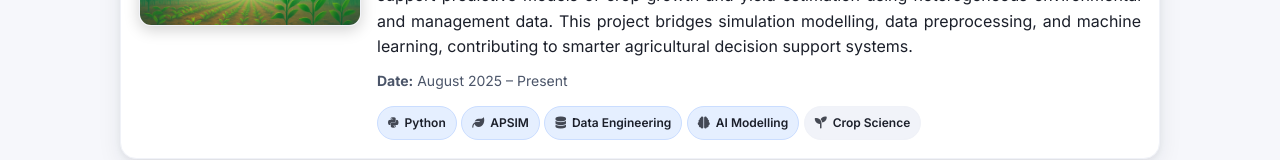
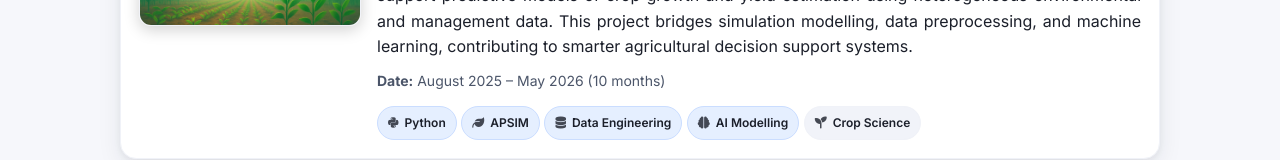
Before and after one commit to NikolaosFragkos/nikolaosfragkos.github.io, a plain HTML site: page projects.html in a window 1280 px wide. Shown: the part 530-690 px from the top of the page. Drawn offline with Linux system fonts and the light colour scheme.

Commit message:
Update projects.html

```diff
--- a/projects.html
+++ b/projects.html
@@ -73,7 +73,7 @@
         <div>
           <h3 class="project-title">AI-based Crop Modelling and Data Engineering (FieldBigData Project)</h3>
           <p class="project-desc"><strong>Description:</strong> As part of the FieldBigData project at Wageningen University & Research (WUR), this work focuses on developing data engineering pipelines for AI-driven crop modelling. Using the APSIM (Agricultural Production Systems sIMulator) tool, large-scale agricultural simulations are generated and processed to extract only relevant variables for model integration. The goal is to support predictive models of crop growth and yield estimation using heterogeneous environmental and management data. This project bridges simulation modelling, data preprocessing, and machine learning, contributing to smarter agricultural decision support systems.</p>
-          <p class="project-date"><strong>Date:</strong> August 2025 – Present</p>
+          <p class="project-date"><strong>Date:</strong> August 2025 – May 2026 (10 months)</p>
           <div class="chips">
             <span class="chip chip-tech" data-filter="python"><i class="fa-brands fa-python"></i>Python</span>
             <span class="chip chip-tech" data-filter="apsim"><i class="fa-solid fa-leaf"></i>APSIM</span>
```
